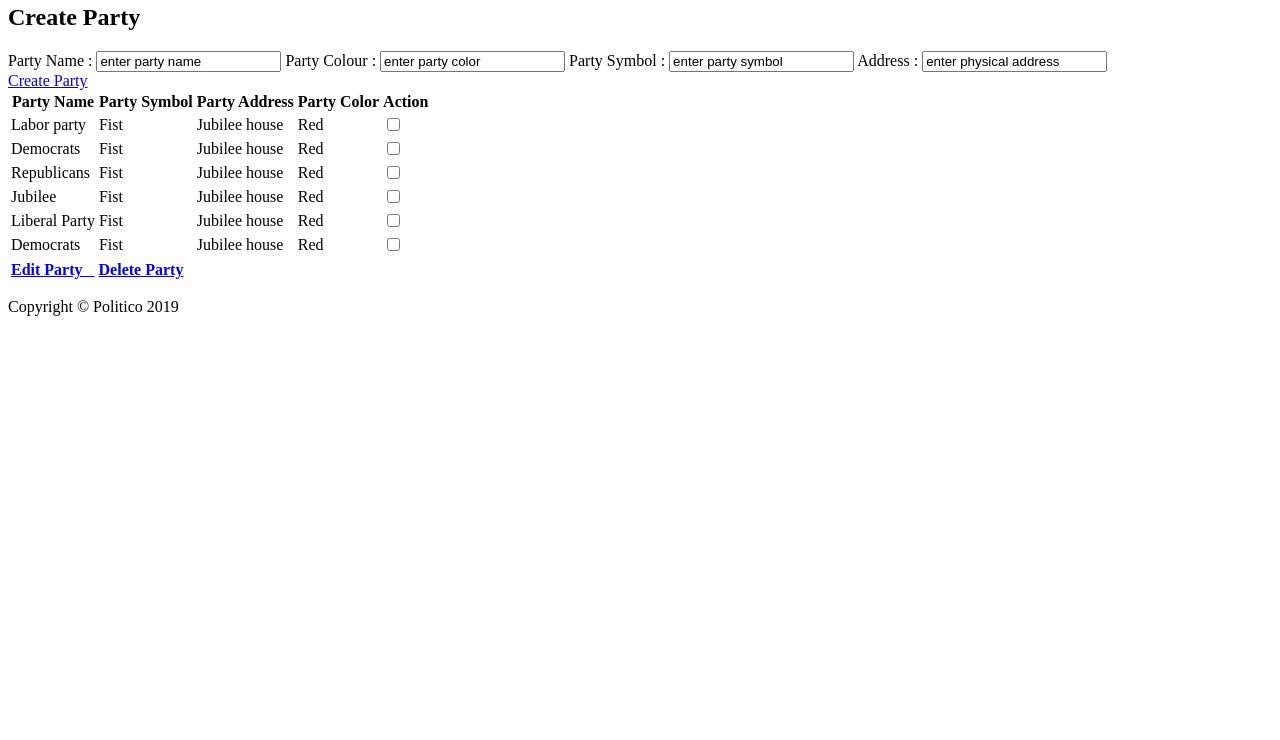
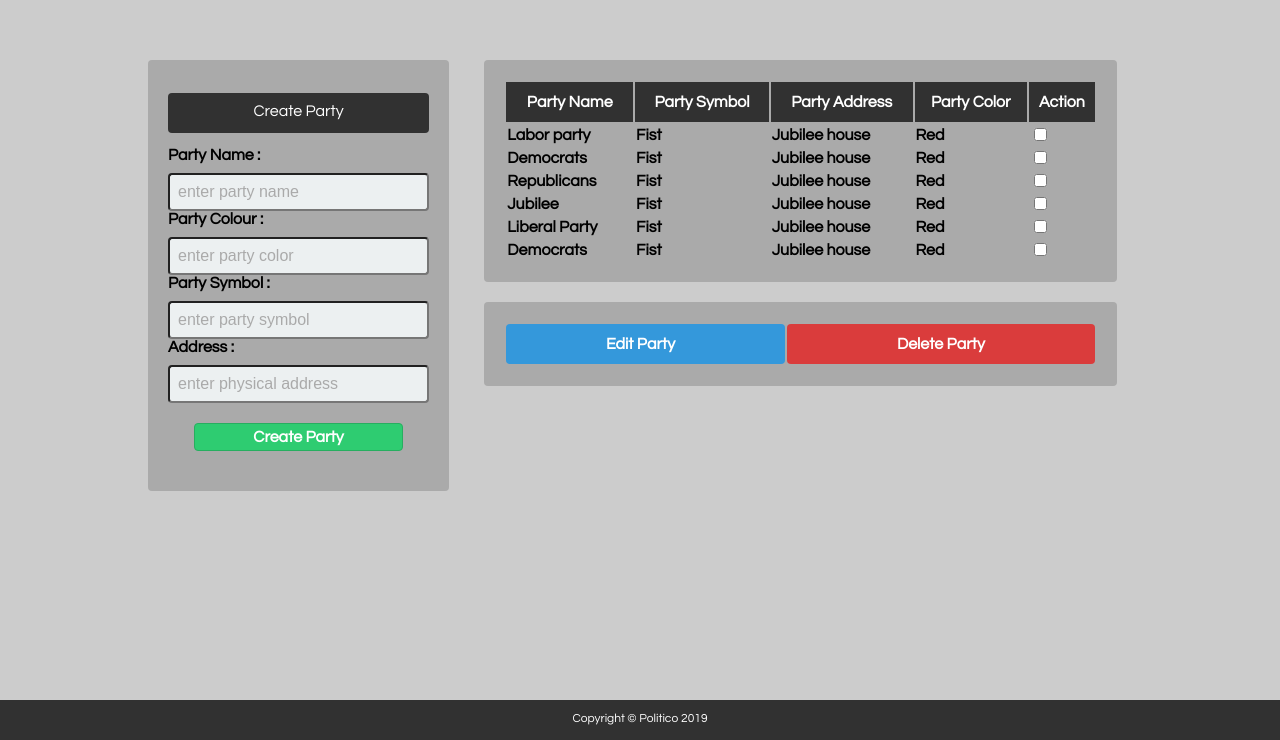
Before and after one commit to KabakiAntony/Politico, a plain HTML site: page UI/newparty.html in a window 1280 px wide. Shown: the part 60-800 px from the top of the page. Drawn offline with Linux system fonts and the light colour scheme.

Commit message:
[finishes #168519647] finishes create party page

```diff
--- a/UI/newparty.html
+++ b/UI/newparty.html
@@ -8,8 +8,8 @@
     <meta name="author" content="kabaki.kiarie@gmail.com">
     <meta name="viewport" content="Width=device-width, initial-scale=1.0">
     <meta http-equiv="X-UA-Compatible" content="ie=edge">
-    <!--<link rel="stylesheet" type="text/css" href="css/politico.css">
-     <link rel="stylesheet" type="text/css" href="css/newparty.css">-->
+    <link rel="stylesheet" type="text/css" href="css/politico.css">
+     <link rel="stylesheet" type="text/css" href="css/newparty.css">
      <link rel="icon" href="" type="image/x-icon">
     <title>Politico : Create New party</title>
 </head>
```
